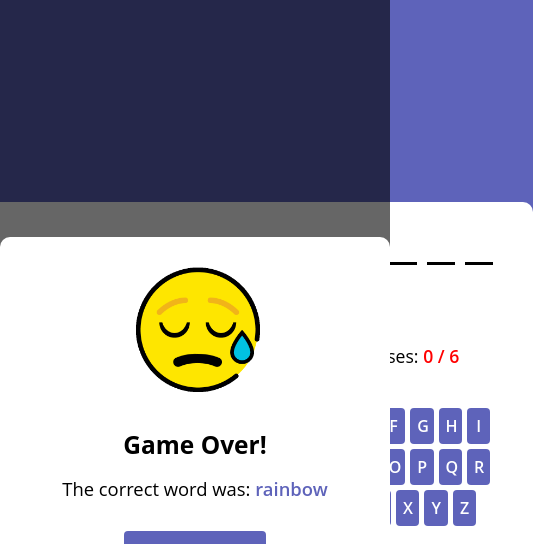
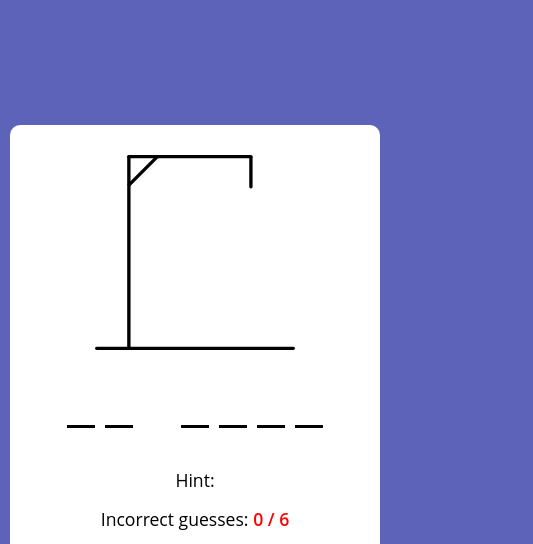
Before and after one commit to nikolaymihalev/HTML-Hangman-Game, a plain HTML site: page index.html in a window 390 px wide. Shown: the top 544 px of the page, 533 px wide, since content can reach past the window. Drawn offline with Linux system fonts and the light colour scheme.

Commit message:
Update the style to be relevant to small resolution

```diff
--- a/style.css
+++ b/style.css
@@ -9,6 +9,7 @@ body{
     align-items: center;
     justify-content: center;
     min-height: 100vh;
+    padding: 0 10px;
     background: #5E63BA;
 }
 .container{
@@ -91,7 +92,7 @@ body{
     top: 0;
     width: 100%;
     height: 100%;
-    display: flex;
+    display: none;
     align-items: center;
     justify-content: center;
     background: rgba(0,0,0,0.6);
@@ -123,3 +124,17 @@ body{
 .game-modal button{
     padding: 12px 23px;
 }
+
+@media (max-width: 782px){
+    .container{
+        flex-direction: column;
+        padding: 30px 15px;
+        align-items: center;
+    }
+    .hangman-box img{
+        max-width: 200px;
+    }
+    .hangman-box h1{
+        display: none;
+    }
+}
```
